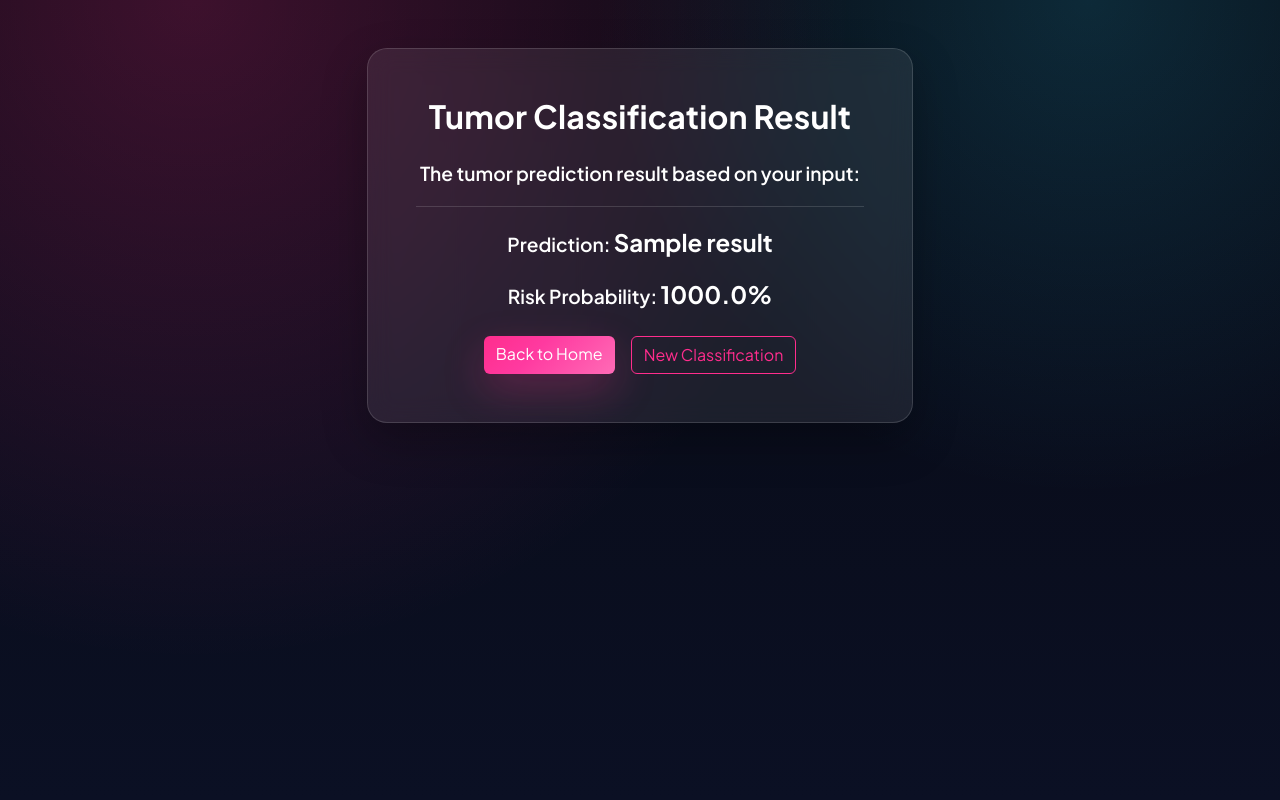
After one commit to yess1ne/Breast_cancer_themed_ML_project, a Flask app: template templates/result.html in a window 1280 px wide. The commit adds this page. Run offline with Flask 3, Linux system fonts and the light colour scheme; the template is opened without the code that fills it: most values are stand-ins (such as "Sample title", 1, 10 or a date in 2020); parts of the project's set-up code (start-up, migrations or seed data) failed here and were passed over.

Commit message:
image based classification context affiliated UI update

```diff
--- /dev/null
+++ b/templates/result.html
@@ -0,0 +1,124 @@
+<!doctype html>
+<html lang="en">
+<head>
+  <meta charset="utf-8" />
+  <meta name="viewport" content="width=device-width, initial-scale=1" />
+  <title>🎗️ Tumor Classification Result</title>
+
+  <!-- Bootstrap CDN -->
+  <link href="https://cdn.jsdelivr.net/npm/bootstrap@5.3.3/dist/css/bootstrap.min.css" rel="stylesheet">
+
+  <!-- Google Font (CDN) -->
+  <link rel="preconnect" href="https://fonts.googleapis.com">
+  <link rel="preconnect" href="https://fonts.gstatic.com" crossorigin>
+  <link href="https://fonts.googleapis.com/css2?family=Plus+Jakarta+Sans:wght@400;600;700&display=swap" rel="stylesheet">
+
+  <!-- Bootstrap Icons (CDN) -->
+  <link rel="stylesheet" href="https://cdn.jsdelivr.net/npm/bootstrap-icons@1.11.3/font/bootstrap-icons.min.css">
+
+  <style>
+    :root {
+      --bg0: #070912;
+      --bg1: #0b1024;
+      --pink: #ff2d8d;
+      --pink2: #ff5aa9;
+      --blue: #2dd4ff;
+      --muted: rgba(255, 255, 255, 0.72);
+    }
+
+    body {
+      font-family: "Plus Jakarta Sans", system-ui, -apple-system, Segoe UI, Roboto, Arial, sans-serif;
+      background:
+        radial-gradient(1100px circle at 15% 0%, rgba(255, 45, 141, 0.22), transparent 60%),
+        radial-gradient(900px circle at 85% 0%, rgba(45, 212, 255, 0.16), transparent 55%),
+        linear-gradient(180deg, var(--bg0) 0%, var(--bg1) 100%);
+      color: #fff;
+      min-height: 100vh;
+    }
+
+    .glass-card {
+      background: rgba(255, 255, 255, 0.08);
+      border: 1px solid rgba(255, 255, 255, 0.14);
+      border-radius: 1.25rem;
+      backdrop-filter: blur(12px);
+      box-shadow: 0 18px 45px rgba(0, 0, 0, 0.28);
+    }
+
+    .glass-card .btn-primary {
+      background: linear-gradient(135deg, var(--pink) 0%, #ff3aa0 40%, #ff6bb6 100%);
+      border: none;
+      box-shadow: 0 16px 40px rgba(255, 45, 141, 0.25);
+    }
+
+    .muted {
+      color: var(--muted);
+    }
+
+    .divider {
+      height: 1px;
+      background: rgba(255, 255, 255, 0.14);
+      margin: 1.1rem 0;
+    }
+
+    .section-title {
+      font-weight: 700;
+      letter-spacing: 0.2px;
+    }
+
+    .result-text {
+      font-size: 1.2rem;
+      font-weight: 600;
+    }
+
+    .score {
+      font-size: 1.5rem;
+      font-weight: 700;
+    }
+
+    .btn-outline-light {
+      border-color: var(--pink);
+      color: var(--pink);
+      transition: all 0.3s ease;
+    }
+
+    .btn-outline-light:hover {
+      background-color: var(--pink);
+      color: white;
+    }
+  </style>
+</head>
+
+<body>
+
+    <header class="hero py-5">
+      <div class="container">
+        <div class="row g-4 justify-content-center">
+
+          <div class="col-lg-6">
+            <div class="glass-card p-4 p-md-5">
+              <h2 class="section-title text-center mb-4">Tumor Classification Result</h2>
+
+              <div class="result-text">
+                <p class="text-center">The tumor prediction result based on your input:</p>
+              </div>
+
+              <div class="divider"></div>
+
+              <div class="result-text">
+                <p class="text-center">Prediction: <span class="score">{{ result }}</span></p>
+                <p class="text-center">Risk Probability: <span class="score">{{ score|float * 100 | round(2) }}%</span></p>
+              </div>
+
+              <div class="d-flex justify-content-center gap-3 mt-4">
+                <a class="btn btn-primary" href="/">Back to Home</a>
+                <a class="btn btn-outline-light" href="/mb-form">New Classification</a>
+              </div>
+            </div>
+          </div>
+
+        </div>
+      </div>
+    </header>
+
+  </body>
+  </html>
```
Also changed, not shown: templates/MB_form.html (+73 -28 lines), templates/MB_result.html (+1 -37 lines), templates/index.html (+4 -3 lines).
